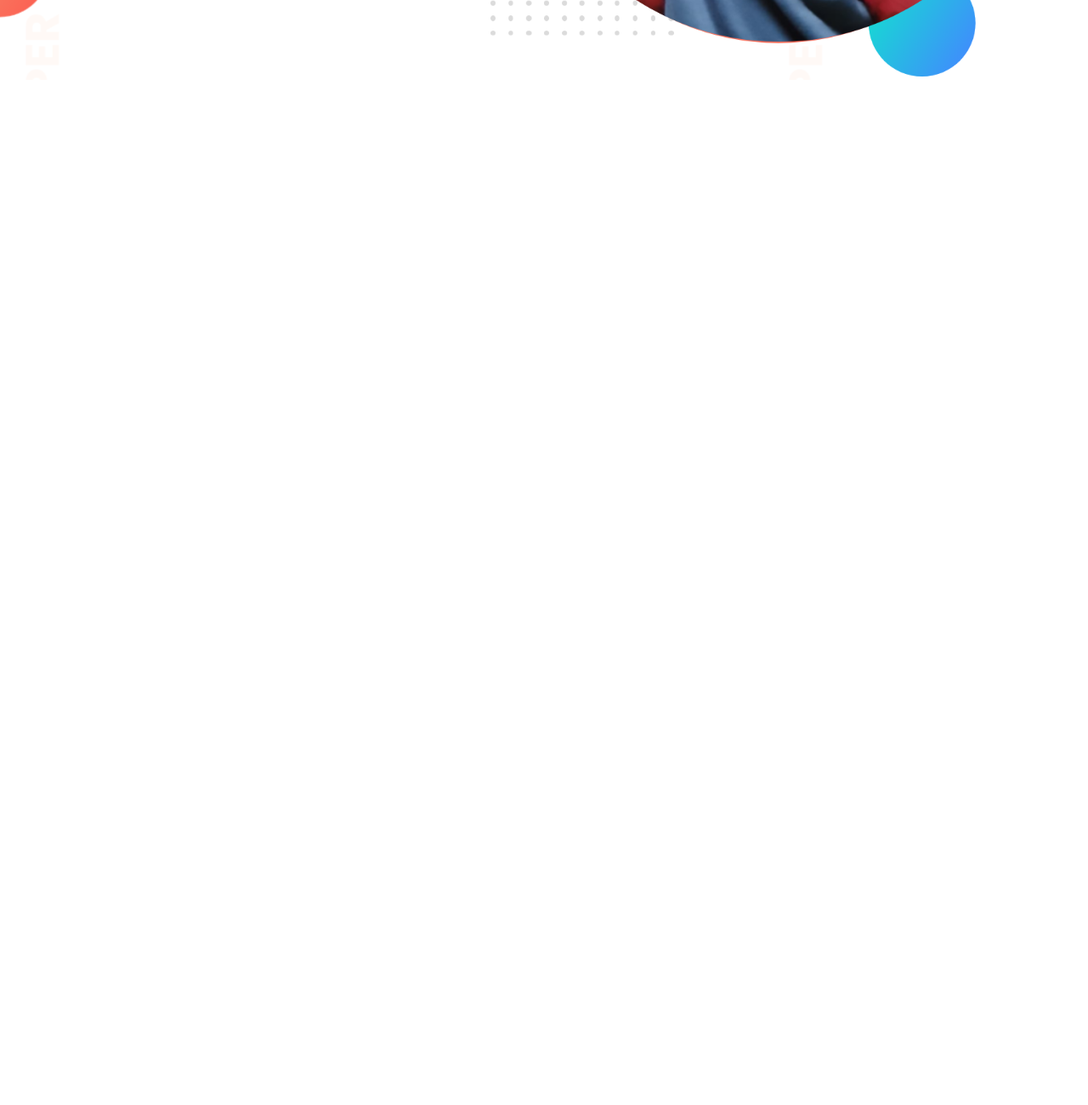
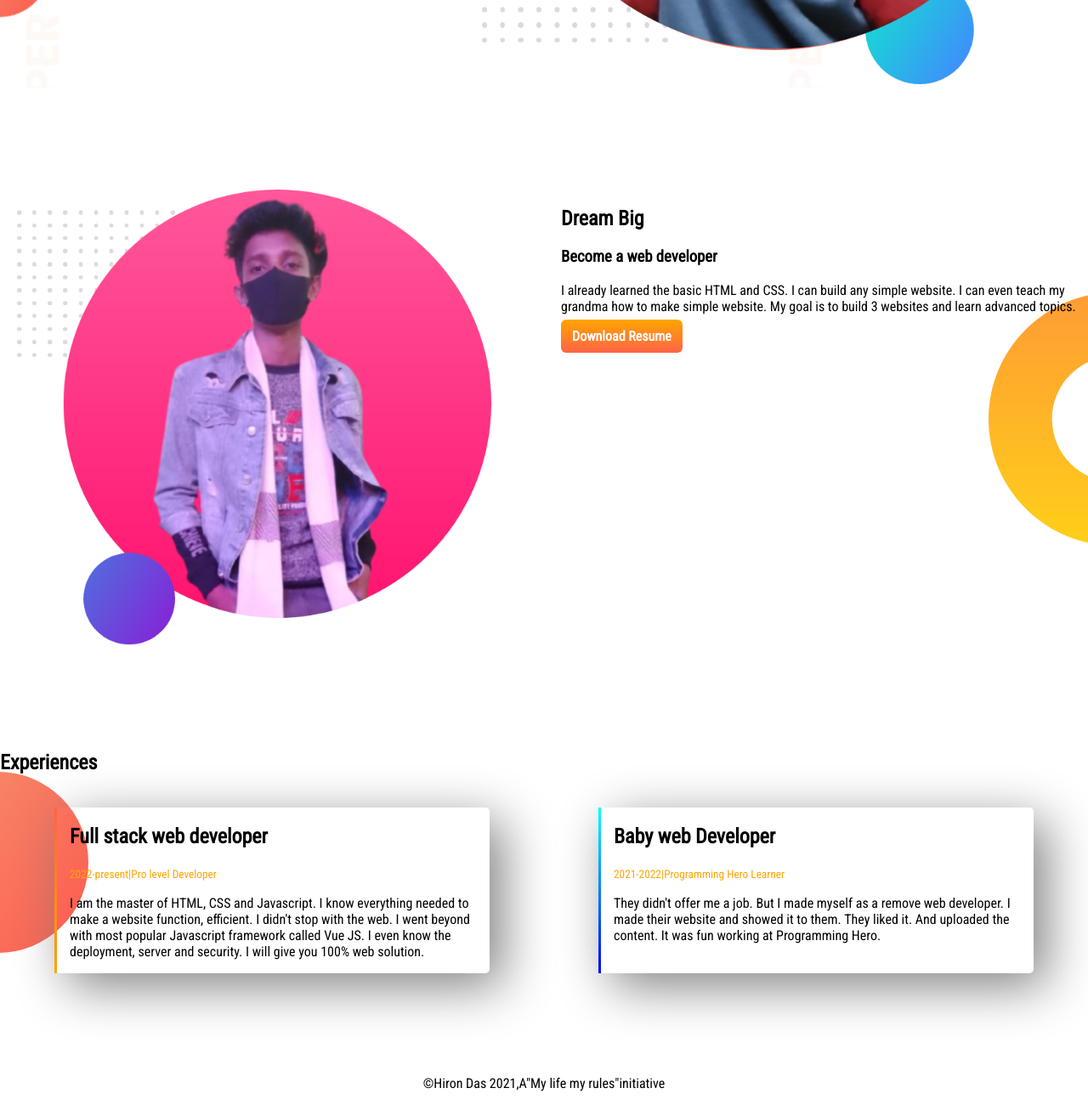
Before and after one commit to Hiron-Das/Developer-portfolio, a plain HTML site: page index.html in a window 1280 px wide. Shown: the part 538-1838 px from the top of the page at 85% size. Before the commit the page ends 800 px from the top, so only its background shows below. Drawn offline with Linux system fonts and the light colour scheme.

Commit message:
footer and experience added

```diff
--- a/index.css
+++ b/index.css
@@ -6,15 +6,21 @@ body{
     background-image: url(images/top-banner.png);
     background-repeat: none;
 }
-h1 span{
+.name{
     color: orange;
 }
-section{
+.flexible-container{
     display: flex;
+    margin-bottom: 120px;
+}
+.dream-big{
+    background-image: url(images/dream-bg.png);
+    background-repeat: no-repeat;
+    background-position: right;
 }
 .half-width{
     width: 50%;
-    padding-left: 3%;
+    padding-left: 20px;
 }
 img{
     width: 90%;
@@ -27,3 +33,29 @@ img{
     font-weight: 600;
     border-radius: 6px;
 }
+.experience-area{
+    background-image: url(images/exp-bg.png);
+    background-repeat: no-repeat;
+    background-position: left;
+}
+.experience-item{
+    width: 40%;
+    margin-left: 5%;
+    margin-right: 5%;
+    padding-left: 15px;
+    box-shadow: 15px 15px 60px grey;
+    border-radius: 5px;
+}
+#fullstack-web{
+    border-left: 3px solid;
+   border-image: linear-gradient(tomato, orange);
+   border-image-slice: 1;
+}
+#baby-web{
+    border-left: 3px solid;
+    border-image: linear-gradient(cyan, blue);
+    border-image-slice: 1;
+}
+footer p{
+    text-align: center;
+}
--- a/index.html
+++ b/index.html
@@ -13,11 +13,11 @@
 </head>
 
 <body>
-    <section class="top-banner">
+    <section class="top-banner flexible-container">
         <div class="half-width">
             <h1>Welcome To</h1>
-            <h1><span>Hiron Das</span> world!</h1>
-            <h3>Junior We developer.</h3>
+            <h1><span class="name">Hiron Das</span> world!</h1>
+            <h3>Junior Web developer.</h3>
             <p> You might saw me watching movies
                 scrolling fb and walking on the
                 road.But
@@ -32,6 +32,58 @@
         <div class="half-wdth "><img src="showOff/my-bg.png" alt="">
         </div>
     </section>
+    <section class="dream-big flexible-container">
+        <div class="half-width">
+            <img src="showOff/my-bg2.png" alt="">
+        </div>
+        <div class="half-width">
+            <h1>Dream Big</h1>
+            <h3>Become a web developer</h3>
+            <p>I already learned the basic HTML and CSS. I can build any simple website. I can even teach my grandma how
+                to make simple website. My goal is to build 3 websites and learn advanced topics.</p>
+            <a class="link-button" href="https://github.com/
+            Hiron-Das" target="_blank">Download Resume</a>
+        </div>
+    </section>
+    <section class="experience-area">
+        <h1>Experiences</h1> <br>
+        <div class="flexible-container">
+            <div id="fullstack-web" class="experience-item">
+                <h2>Full stack web developer</h2>
+                <small class="name">2022-present|Pro level
+                    Developer</small>
+                <p>I am the master of HTML, CSS
+                    and Javascript. I know everything
+                    needed to make a website function,
+                    efficient. I didn't stop with
+                    the web. I went beyond with
+                    most popular Javascript
+                    framework called Vue
+                    JS. I even know the
+                    deployment, server and
+                    security. I will give you 100%
+                    web solution.</p>
+            </div>
+            <div id="baby-web" class="experience-item">
+                <h2>Baby web Developer</h2>
+                <small class="name">2021-2022|Programming Hero
+                    Learner</small>
+                <p>They didn't offer me a job. But
+                    I made myself as a remove web
+                    developer. I made their website
+                    and showed
+                    it to them. They liked it. And
+                    uploaded the content. It was
+                    fun working at Programming
+                    Hero.</p>
+            </div>
+        </div>
+
+    </section>
+
+    <footer>
+        <p>&copy;Hiron Das 2021,A"My life my rules"initiative</p>
+    </footer>
 
 
 </body>
```
